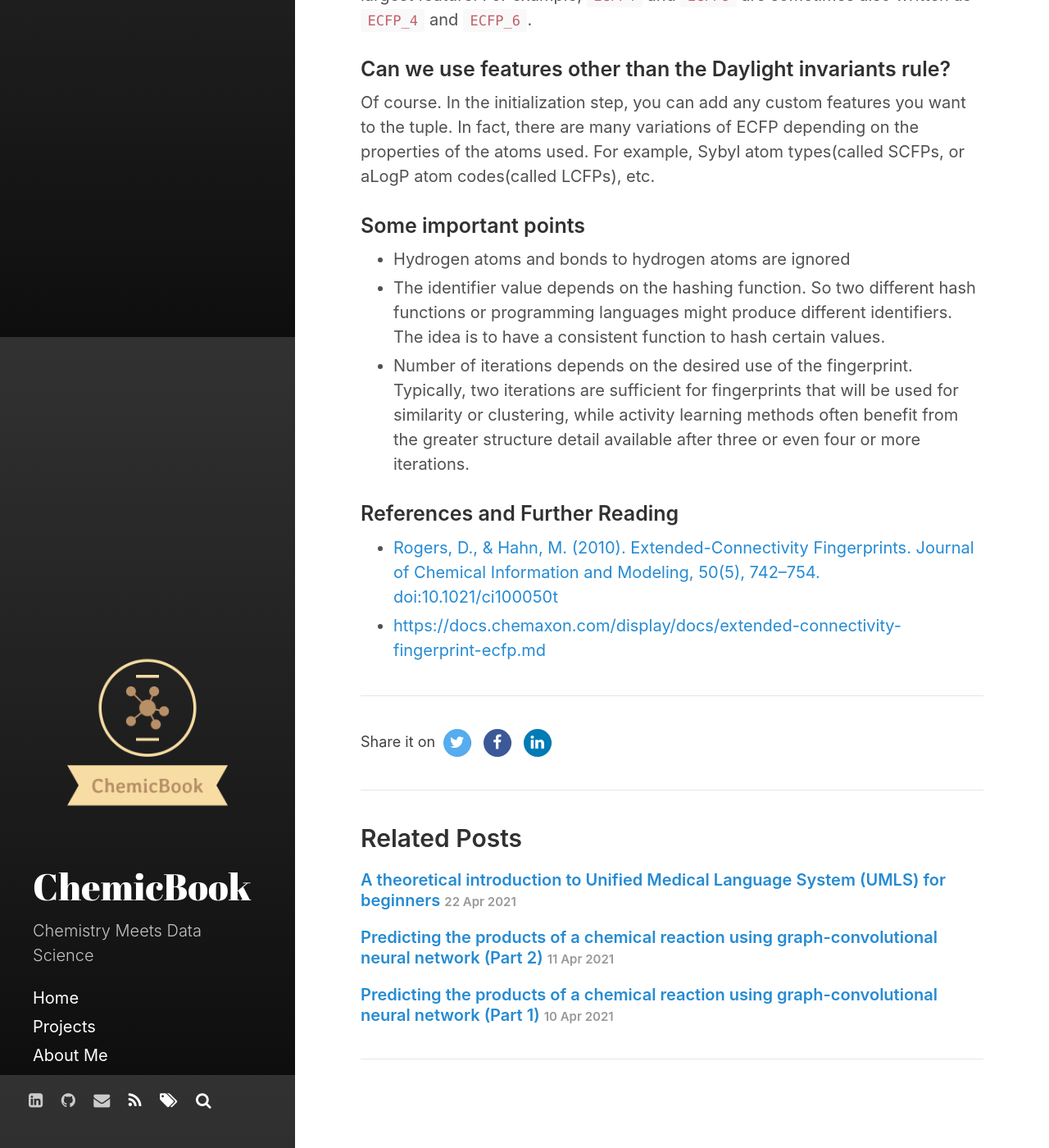
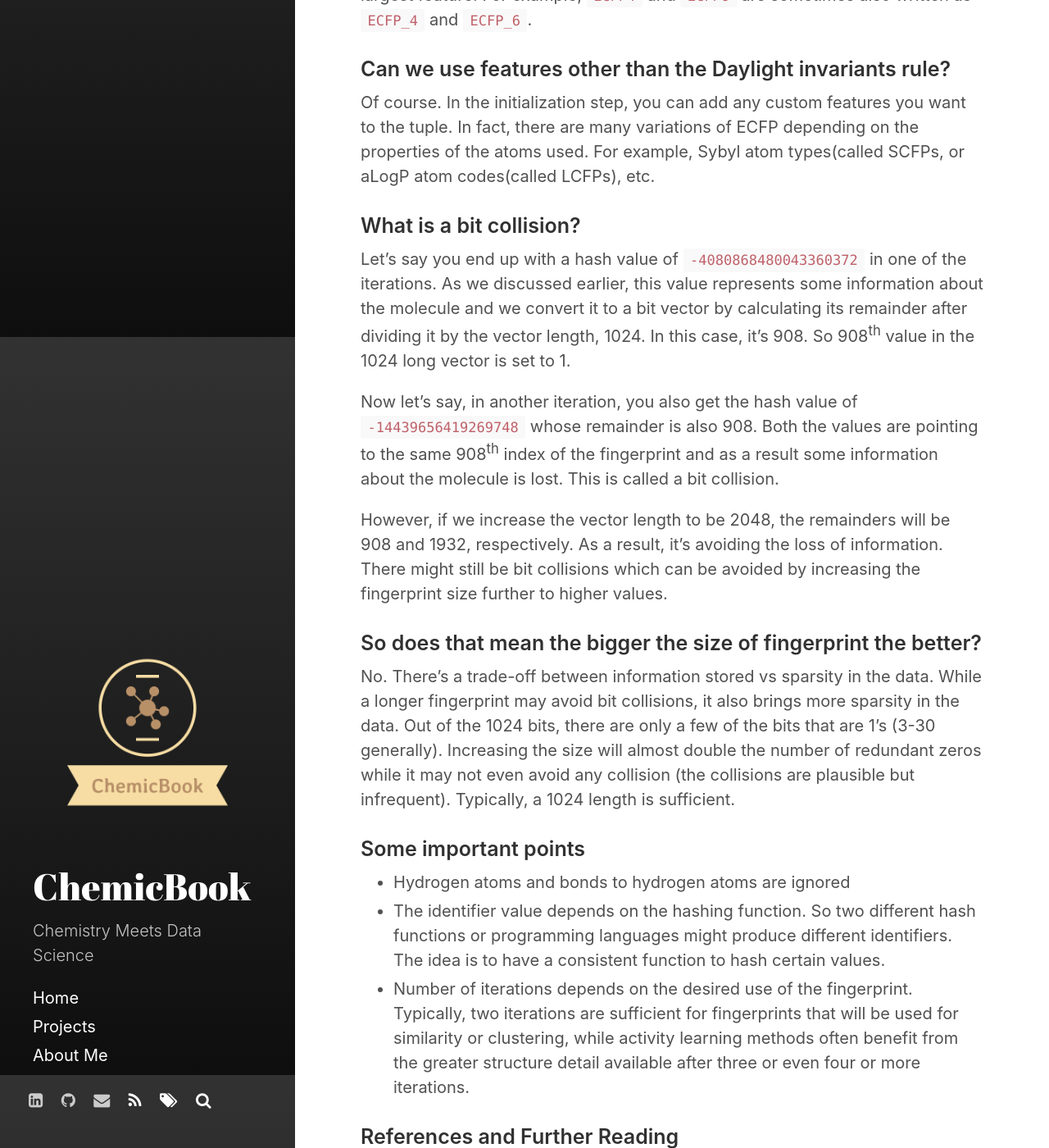
Before and after one commit to kmnis/kmnis.github.io, a Jekyll site: the page built from _posts/2021-03-25-a-beginners-guide-for-understanding-extended-connectivity-fingerprints.md, in a window 1280 px wide and 1400 px high, scrolled down 10389 px. Shown: the whole window at 82% size. Built offline with Jekyll 4.4.1, drawn with Linux system fonts in a browser that asks for light colours; nearby versions of some CDN libraries; comment, search, counter and statistics services are not loaded.

Commit message:
Updated the ECFP blog with bit collision info

```diff
--- a/_posts/2021-03-25-a-beginners-guide-for-understanding-extended-connectivity-fingerprints.md
+++ b/_posts/2021-03-25-a-beginners-guide-for-understanding-extended-connectivity-fingerprints.md
@@ -194,6 +194,16 @@ NOTE: Some literature also uses a `_`(underscore) to denote the diameter of the
 ### Can we use features other than the Daylight invariants rule?
 Of course. In the initialization step, you can add any custom features you want to the tuple. In fact, there are many variations of ECFP depending on the properties of the atoms used. For example, Sybyl atom types(called SCFPs, or aLogP atom codes(called LCFPs), etc.
 
+### What is a bit collision?
+Let's say you end up with a hash value of `-4080868480043360372` in one of the iterations. As we discussed earlier, this value represents some information about the molecule and we convert it to a bit vector by calculating its remainder after dividing it by the vector length, 1024. In this case, it's 908. So 908<sup>th</sup> value in the 1024 long vector is set to 1.
+
+Now let's say, in another iteration, you also get the hash value of `-14439656419269748` whose remainder is also 908. Both the values are pointing to the same 908<sup>th</sup> index of the fingerprint and as a result some information about the molecule is lost. This is called a bit collision.
+
+However, if we increase the vector length to be 2048, the remainders will be 908 and 1932, respectively. As a result, it's avoiding the loss of information. There might still be bit collisions which can be avoided by increasing the fingerprint size further to higher values.
+
+### So does that mean the bigger the size of fingerprint the better?
+No. There's a trade-off between information stored vs sparsity in the data. While a longer fingerprint may avoid bit collisions, it also brings more sparsity in the data. Out of the 1024 bits, there are only a few of the bits that are 1's (3-30 generally). Increasing the size will almost double the number of redundant zeros while it may not even avoid any collision (the collisions are plausible but infrequent). Typically, a 1024 length is sufficient.
+
 ### Some important points
 - Hydrogen atoms and bonds to hydrogen atoms are ignored
 - The identifier value depends on the hashing function. So two different hash functions or programming languages might produce different identifiers. The idea is to have a consistent function to hash certain values.
```
